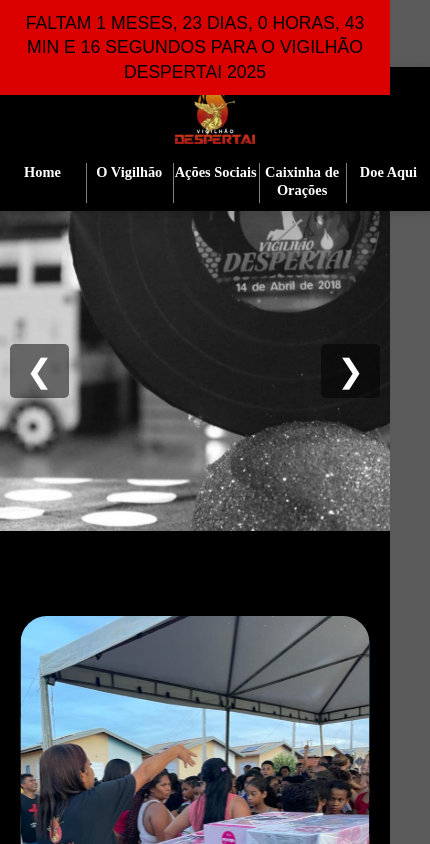
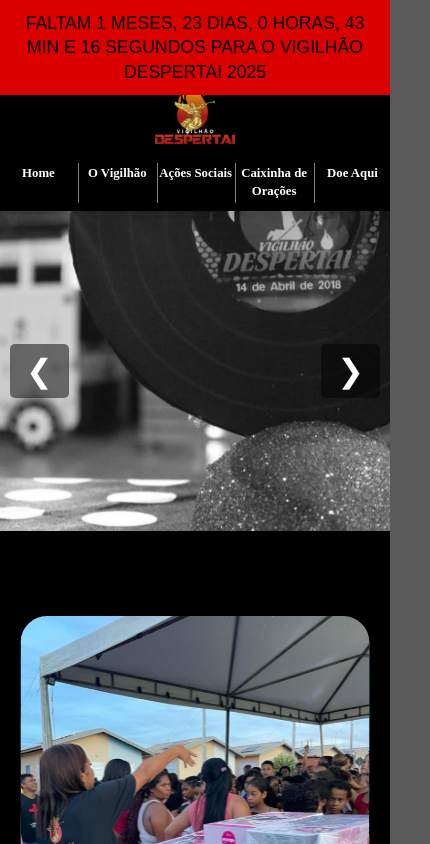
Before and after one commit to Winn4K/Vigilhao-Despertai, a React (Vite) app: page / in a window 390 px wide. Shown: the top 844 px of the page, 430 px wide, since content can reach past the window. Built offline with nearby package versions, Linux system fonts and the light colour scheme; a web font is replaced by a local one.

Commit message:
ajuste no header

```diff
--- a/src/components/Header/index.scss
+++ b/src/components/Header/index.scss
@@ -102,7 +102,7 @@
       }
 
       .item-menu-header{
-        width: 5.3em;
+        width: 4.8em;
         border-left: 0.4px solid gray;
         height: 2.5em;
 
@@ -111,7 +111,7 @@
           align-items: flex-start;
           color: white;
           text-decoration: none;
-          font-size: 0.9em;
+          font-size: 0.8em;
           font-family: Kantumruy Pro;
           font-weight: 600;
           word-wrap: break-word;
```
